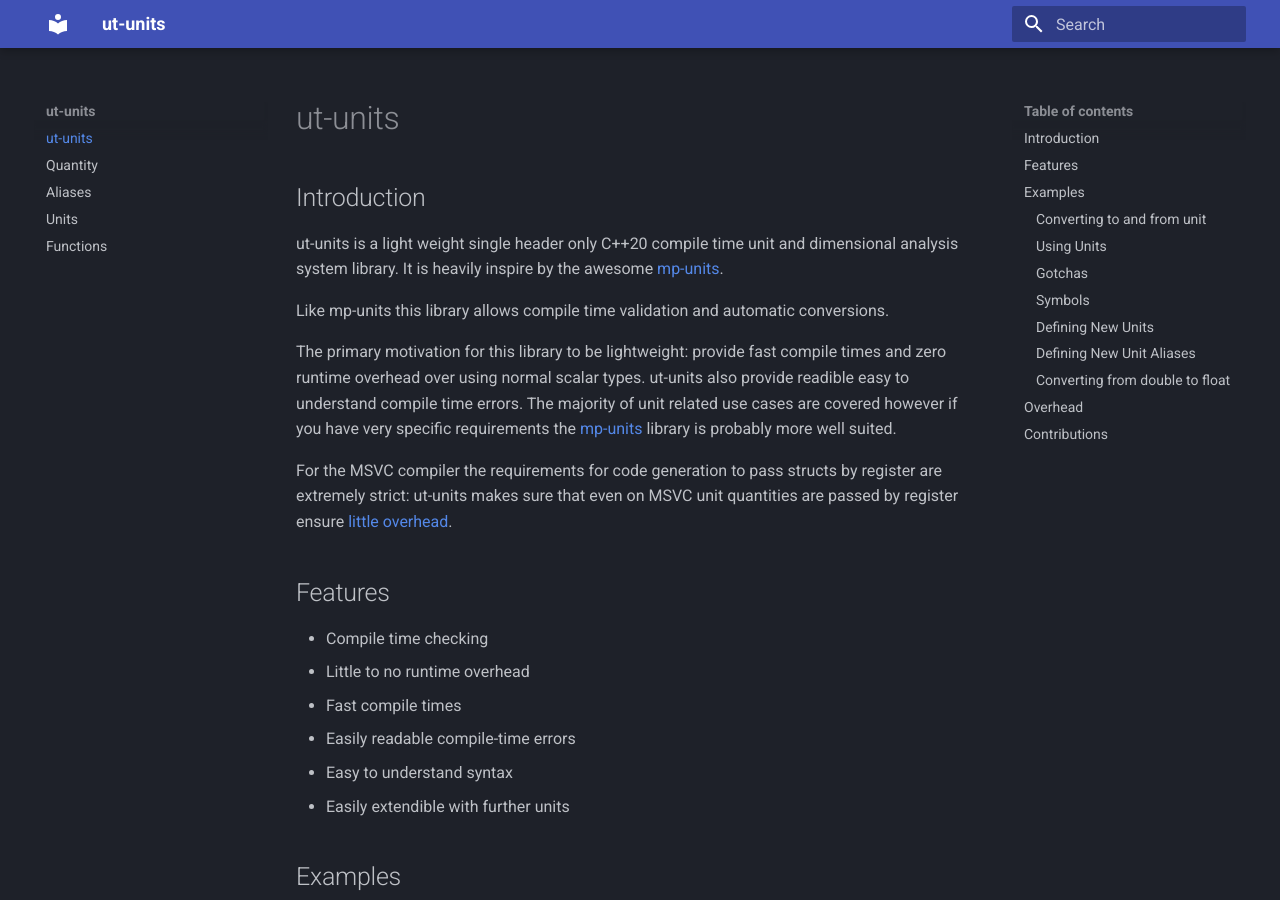
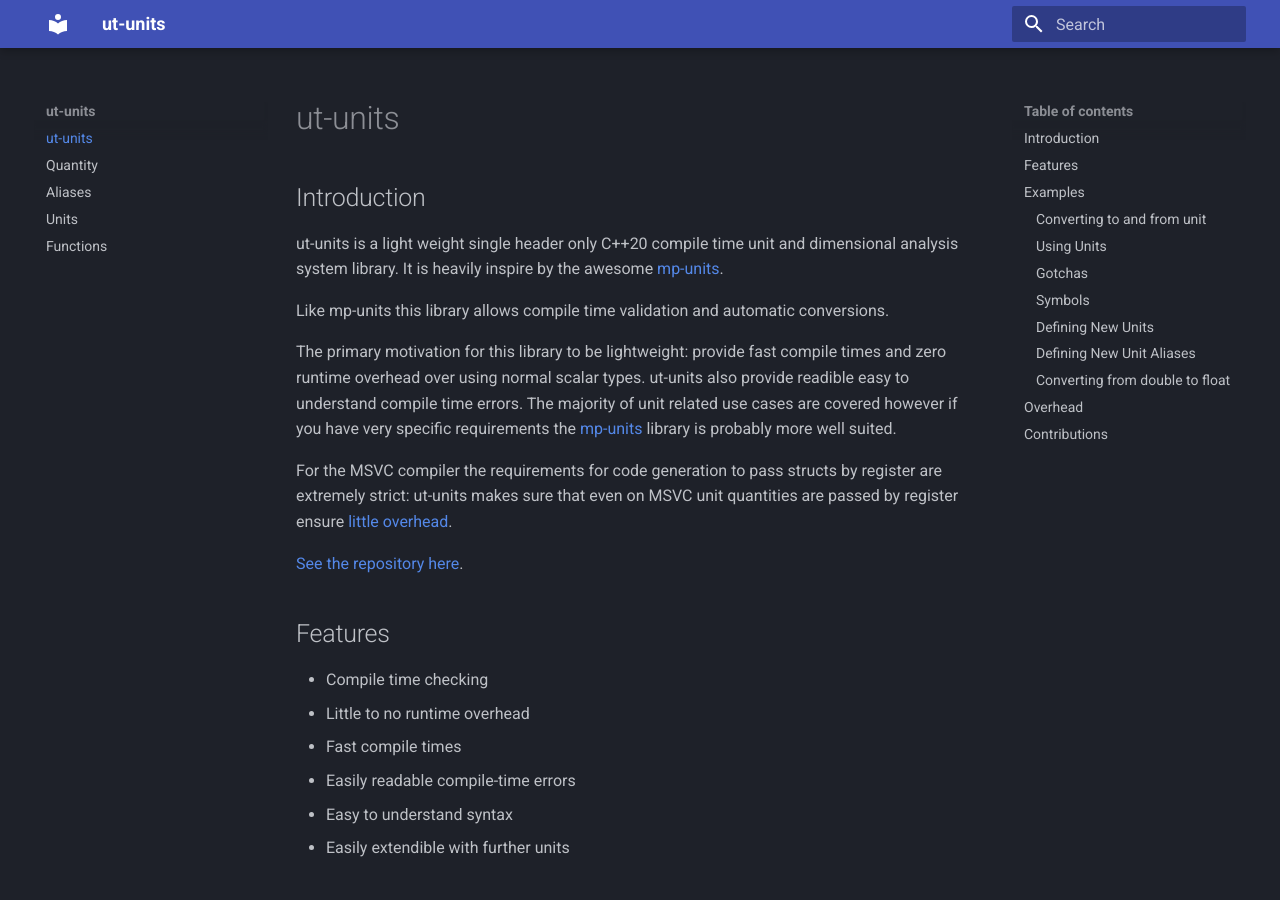
Before and after one commit to 08jne01/ut-units, an MkDocs documentation site: the page built from doc/index.md, in a window 1280 px wide and 900 px high. Built offline with MkDocs 1.6.1 and Material for MkDocs 9.7.7, drawn with Linux system fonts in a browser that asks for light colours.

Commit message:
Add repo link to readme and index

```diff
--- a/doc/index.md
+++ b/doc/index.md
@@ -9,6 +9,8 @@ Like mp-units this library allows compile time validation and automatic conversi
 The primary motivation for this library to be lightweight: provide fast compile times and zero runtime overhead over using normal scalar types. ut-units also provide readible easy to understand compile time errors. The majority of unit related use cases are covered however if you have very specific requirements the [mp-units](https://github.com/mpusz/mp-units) library is probably more well suited.
 
 For the MSVC compiler the requirements for code generation to pass structs by register are extremely strict: ut-units makes sure that even on MSVC unit quantities are passed by register ensure [little overhead](#overhead).
+
+[See the repository here](https://github.com/08jne01/ut-units).
 
 ## Features
 
```
Also changed, not shown: readme.md (+2 -0 lines).
